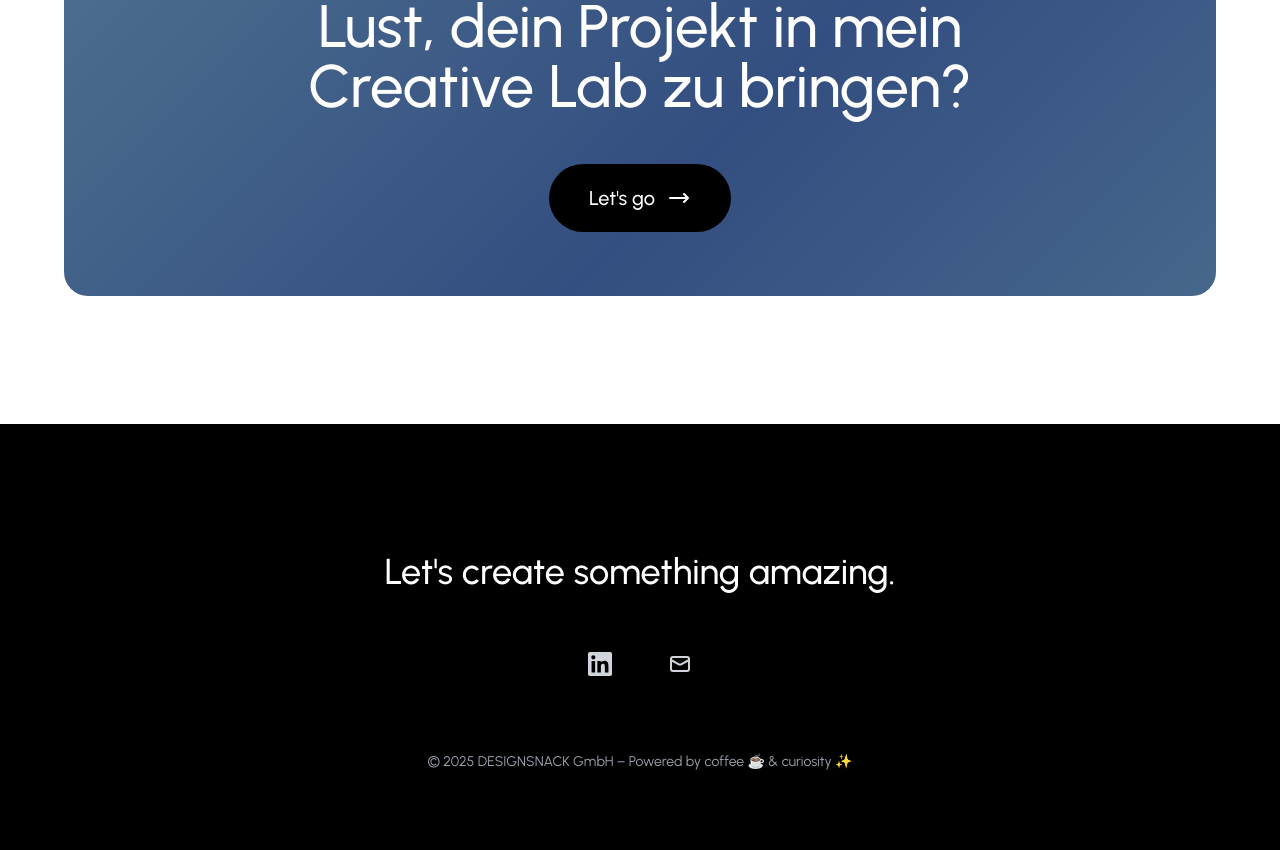
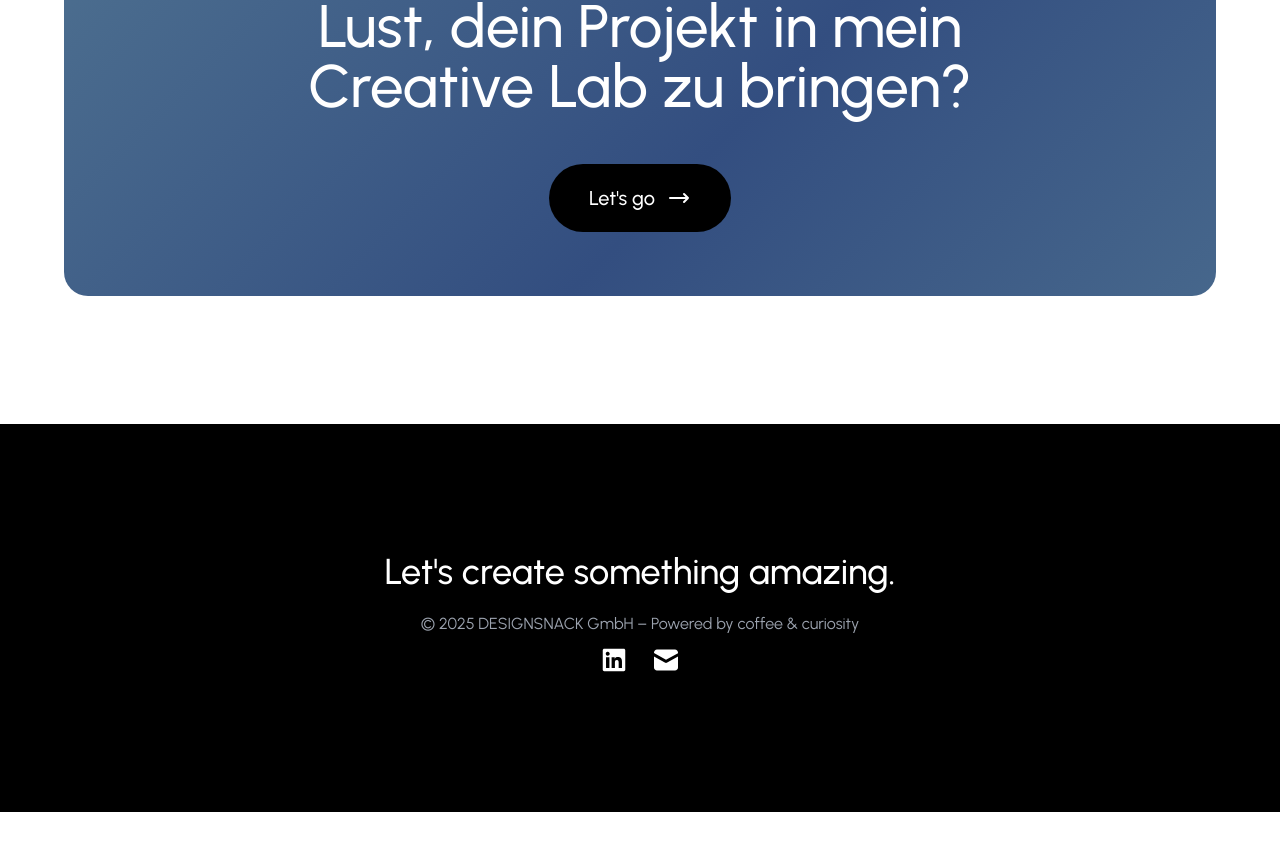
Before and after one commit to thomasveit89/DESIGNSNACK, a Nuxt app: page / in a window 1280 px wide. Shown: the part 6423-7273 px from the top of the page. After the commit the page ends 7235 px from the top, so only its background shows below. Built offline with nearby package versions, Linux system fonts and the light colour scheme.

Commit message:
feat(ui): replace inline svgs with external files and adjust footer layout
- Add email.svg and linkedin.svg files for social icons
- Update footer spacing and copyright text
- Hide project overlay on mobile

```diff
--- a/pages/index.vue
+++ b/pages/index.vue
@@ -473,34 +473,31 @@
       <div class="container mx-auto px-4">
         <div class="max-w-4xl mx-auto text-center">
           <!-- Main Message -->
-          <div class="mb-12">
-            <h2 class="text-2xl sm:text-3xl md:text-4xl font-medium text-white mb-6">
+          <div class="mb-1">
+            <h2 class="text-2xl sm:text-3xl md:text-4xl font-medium text-white mb-1">
               Let's create something amazing.
             </h2>
           </div>
 
+          <!-- Copyright -->
+          <div class="pt-4 border-gray-700">
+            <p class="text-gray-400 text-md">
+              © 2025 DESIGNSNACK GmbH – Powered by coffee & curiosity
+            </p>
+          </div>
+
           <!-- Social Links -->
-          <div class="mb-12">
-            <div class="flex items-center justify-center gap-8">
+          <div>
+            <div class="flex items-center justify-center gap-1">
               <a href="https://linkedin.com/company/designsnack" target="_blank" class="text-gray-300 hover:text-white transition-colors duration-300 p-3 rounded-full hover:bg-gray-800">
-                <svg class="w-6 h-6" fill="currentColor" viewBox="0 0 24 24" xmlns="http://www.w3.org/2000/svg">
-                  <path d="M20.447 20.452h-3.554v-5.569c0-1.328-.027-3.037-1.852-3.037-1.853 0-2.136 1.445-2.136 2.939v5.667H9.351V9h3.414v1.561h.046c.477-.9 1.637-1.85 3.37-1.85 3.601 0 4.267 2.37 4.267 5.455v6.286zM5.337 7.433c-1.144 0-2.063-.926-2.063-2.065 0-1.138.92-2.063 2.063-2.063 1.14 0 2.064.925 2.064 2.063 0 1.139-.925 2.065-2.064 2.065zm1.782 13.019H3.555V9h3.564v11.452zM22.225 0H1.771C.792 0 0 .774 0 1.729v20.542C0 23.227.792 24 1.771 24h20.451C23.2 24 24 23.227 24 22.271V1.729C24 .774 23.2 0 22.222 0h.003z"/>
-                </svg>
+                <img src="/img/linkedin.svg" alt="LinkedIn" class="w-6 h-6">
               </a>
               <a href="mailto:hi@designsnack.ch" class="text-gray-300 hover:text-white transition-colors duration-300 p-3 rounded-full hover:bg-gray-800">
-                <svg class="w-6 h-6" fill="none" stroke="currentColor" viewBox="0 0 24 24" xmlns="http://www.w3.org/2000/svg">
-                  <path stroke-linecap="round" stroke-linejoin="round" stroke-width="2" d="M3 8l7.89 4.26a2 2 0 002.22 0L21 8M5 19h14a2 2 0 002-2V7a2 2 0 00-2-2H5a2 2 0 00-2 2v10a2 2 0 002 2z"></path>
-                </svg>
+                <img src="/img/email.svg" alt="Email" class="w-6 h-6">
               </a>
             </div>
           </div>
 
-          <!-- Copyright -->
-          <div class="pt-4 border-gray-700">
-            <p class="text-gray-400 text-xs sm:text-sm">
-              © 2025 DESIGNSNACK GmbH – Powered by coffee ☕ & curiosity ✨
-            </p>
-          </div>
         </div>
       </div>
     </footer>
@@ -1308,8 +1305,9 @@ body, html {
     transform: none;
   }
 
+  /* Hide project overlay (title & description) on mobile */
   .project-overlay {
-    opacity: 0.8;
+    display: none;
   }
 }
 /* Custom Select Styling */
```
Also changed, not shown: public/img/email.svg (added), public/img/linkedin.svg (added).
